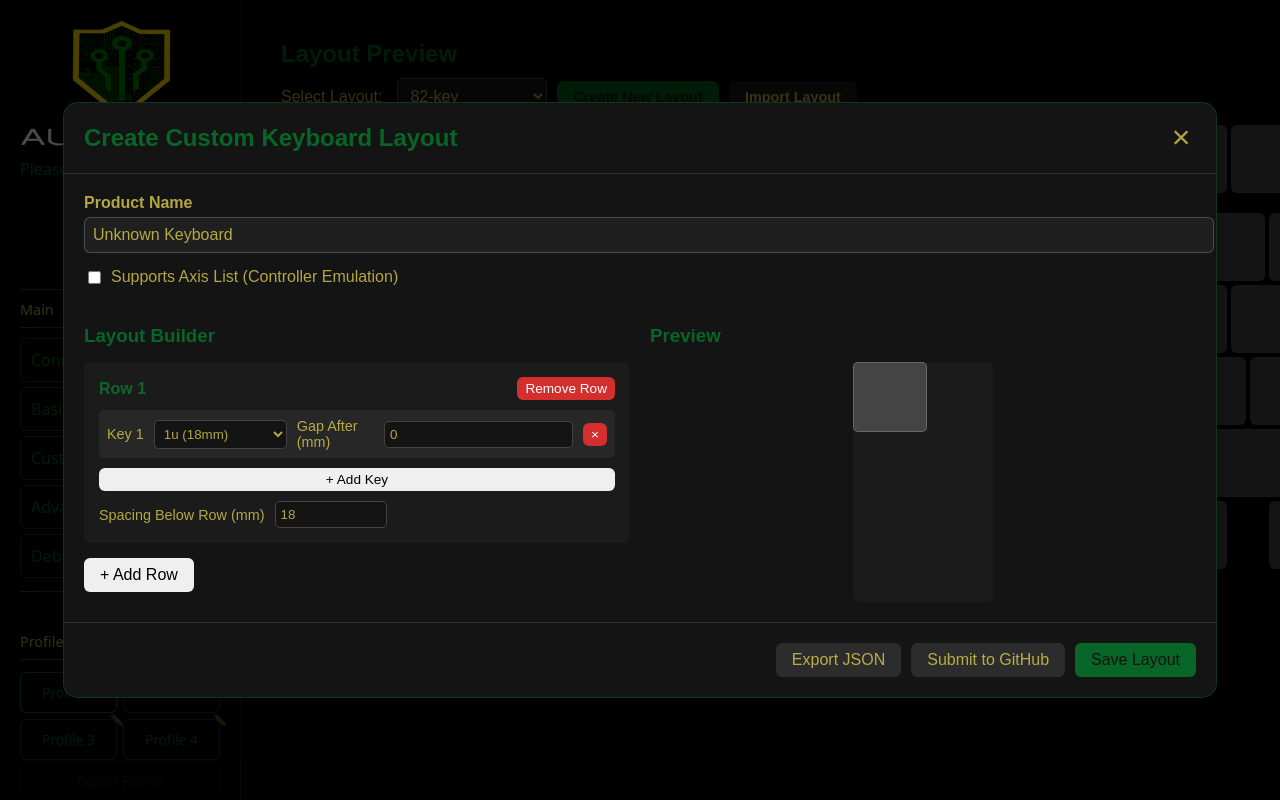
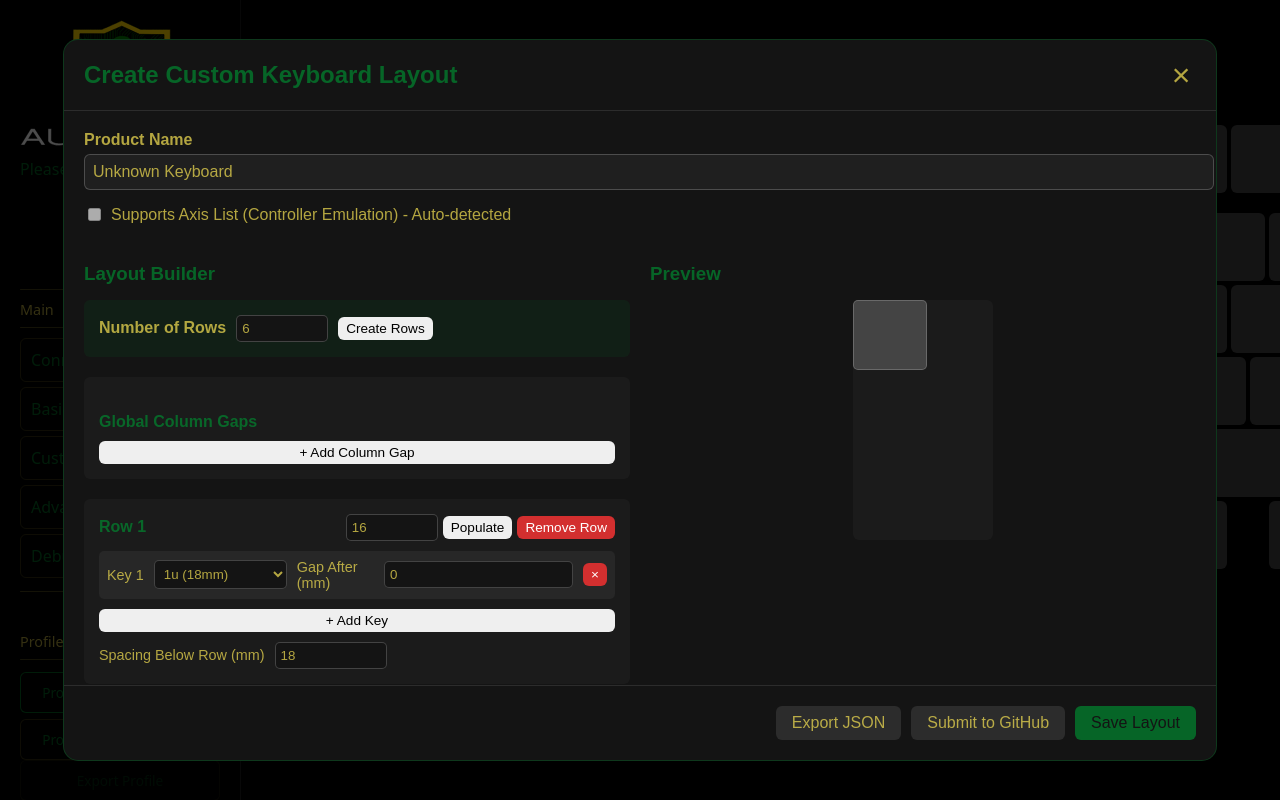
Before and after one commit to BlastHappy82/AureTrix_driver, a Vue app: page /layout-preview in a window 1280 px wide. Both pictures are taken after a click on the button "Create New Layout". Built offline with nearby package versions, Linux system fonts and the light colour scheme; what @sparklinkplayjoy/sdk-keyboard would draw is missing.

Commit message:
Add options for bulk row creation and global column gaps
Introduce bulk row creation, individual key count per row, and global column gap settings to the layout creator, along with UI and preview updates.

```diff
--- a/src/components/LayoutCreatorModal.vue
+++ b/src/components/LayoutCreatorModal.vue
@@ -15,8 +15,8 @@
           </div>
           <div class="form-group checkbox-group">
             <label>
-              <input v-model="hasAxisList" type="checkbox" />
-              <span>Supports Axis List (Controller Emulation)</span>
+              <input v-model="hasAxisList" type="checkbox" disabled />
+              <span>Supports Axis List (Controller Emulation) - Auto-detected</span>
             </label>
           </div>
         </div>
@@ -25,11 +25,37 @@
           <div class="builder-section">
             <h3>Layout Builder</h3>
 
+            <!-- Bulk Row Creation -->
+            <div class="bulk-controls">
+              <div class="bulk-row-creation">
+                <label>Number of Rows</label>
+                <input v-model.number="bulkRowCount" type="number" min="1" max="20" />
+                <button @click="addBulkRows" class="btn-sm">Create Rows</button>
+              </div>
+            </div>
+
+            <!-- Global Column Gaps -->
+            <div class="column-gaps-section">
+              <h4>Global Column Gaps</h4>
+              <div class="gap-controls">
+                <div v-for="(gap, colIdx) in columnGaps" :key="`col-gap-${colIdx}`" class="gap-item">
+                  <label>After Column {{ colIdx + 1 }}</label>
+                  <input v-model.number="columnGaps[colIdx]" type="number" min="0" step="0.5" @input="updatePreview" />
+                  <button @click="removeColumnGap(colIdx)" class="btn-sm btn-danger">×</button>
+                </div>
+                <button @click="addColumnGap" class="btn-sm">+ Add Column Gap</button>
+              </div>
+            </div>
+
             <!-- Rows -->
             <div v-for="(row, rIdx) in rows" :key="`row-${rIdx}`" class="row-builder">
               <div class="row-header">
                 <h4>Row {{ rIdx + 1 }}</h4>
-                <button @click="removeRow(rIdx)" class="btn-sm btn-danger">Remove Row</button>
+                <div class="row-bulk-controls">
+                  <input v-model.number="row.bulkKeyCount" type="number" min="1" placeholder="Key count" style="width: 80px;" />
+                  <button @click="populateRowKeys(rIdx)" class="btn-sm">Populate</button>
+                  <button @click="removeRow(rIdx)" class="btn-sm btn-danger">Remove Row</button>
+                </div>
               </div>
 
               <!-- Keys in this row -->
@@ -98,6 +124,7 @@ interface KeyConfig {
 interface RowConfig {
   keys: KeyConfig[];
   spacingBelow: number;
+  bulkKeyCount?: number;
 }
 
 export default defineComponent({
@@ -114,6 +141,8 @@ export default defineComponent({
     const productName = ref('');
     const hasAxisList = ref(false);
     const rows = ref<RowConfig[]>([]);
+    const bulkRowCount = ref(6);
+    const columnGaps = ref<number[]>([]);
 
     // Keyboard units mapping (units to mm)
     const keyUnits = [
@@ -158,7 +187,8 @@ export default defineComponent({
     const addRow = () => {
       rows.value.push({
         keys: [{ size: 18, gapAfter: 0 }],
-        spacingBelow: 18
+        spacingBelow: 18,
+        bulkKeyCount: 16
       });
       updatePreview();
     };
@@ -175,6 +205,37 @@ export default defineComponent({
 
     const removeKey = (rowIdx: number, keyIdx: number) => {
       rows.value[rowIdx].keys.splice(keyIdx, 1);
+      updatePreview();
+    };
+
+    const addBulkRows = () => {
+      const count = bulkRowCount.value || 1;
+      for (let i = 0; i < count; i++) {
+        rows.value.push({
+          keys: [{ size: 18, gapAfter: 0 }],
+          spacingBelow: 18,
+          bulkKeyCount: 16
+        });
+      }
+      updatePreview();
+    };
+
+    const populateRowKeys = (rowIdx: number) => {
+      const row = rows.value[rowIdx];
+      const count = row.bulkKeyCount || 1;
+      row.keys = [];
+      for (let i = 0; i < count; i++) {
+        row.keys.push({ size: 18, gapAfter: 0 });
+      }
+      updatePreview();
+    };
+
+    const addColumnGap = () => {
+      columnGaps.value.push(0);
+    };
+
+    const removeColumnGap = (colIdx: number) => {
+      columnGaps.value.splice(colIdx, 1);
       updatePreview();
     };
 
@@ -208,8 +269,15 @@ export default defineComponent({
           });
 
           left += width + mmToPx(1);
+
+          // Apply per-key gap
           if (key.gapAfter > 0) {
             left += mmToPx(key.gapAfter);
+          }
+
+          // Apply global column gap
+          if (columnGaps.value[kIdx] && columnGaps.value[kIdx] > 0) {
+            left += mmToPx(columnGaps.value[kIdx]);
           }
         }
 
@@ -220,7 +288,14 @@ export default defineComponent({
       previewKeys.value = generatedRows;
 
       const maxWidth = Math.max(...rows.value.map(row => {
-        return row.keys.reduce((sum, key) => sum + mmToPx(key.size) + mmToPx(1) + mmToPx(key.gapAfter), 0);
+        let totalWidth = 0;
+        row.keys.forEach((key, kIdx) => {
+          totalWidth += mmToPx(key.size) + mmToPx(1) + mmToPx(key.gapAfter);
+          if (columnGaps.value[kIdx] && columnGaps.value[kIdx] > 0) {
+            totalWidth += mmToPx(columnGaps.value[kIdx]);
+          }
+        });
+        return totalWidth;
       }), 100);
 
       previewStyle.value = {
@@ -236,8 +311,12 @@ export default defineComponent({
       const gapsAfterCol = rows.value.map(row => {
         const gaps: Record<number, number> = {};
         row.keys.forEach((key, idx) => {
-          if (key.gapAfter > 0) {
-            gaps[idx] = key.gapAfter;
+          // Merge per-key gaps with global column gaps
+          const perKeyGap = key.gapAfter || 0;
+          const columnGap = columnGaps.value[idx] || 0;
+          const totalGap = perKeyGap + columnGap;
+          if (totalGap > 0) {
+            gaps[idx] = totalGap;
           }
         });
         return gaps;
@@ -269,8 +348,12 @@ export default defineComponent({
       const gapsAfterCol = rows.value.map(row => {
         const gaps: Record<number, number> = {};
         row.keys.forEach((key, idx) => {
-          if (key.gapAfter > 0) {
-            gaps[idx] = key.gapAfter;
+          // Merge per-key gaps with global column gaps
+          const perKeyGap = key.gapAfter || 0;
+          const columnGap = columnGaps.value[idx] || 0;
+          const totalGap = perKeyGap + columnGap;
+          if (totalGap > 0) {
+            gaps[idx] = totalGap;
           }
         });
         return gaps;
@@ -295,8 +378,12 @@ export default defineComponent({
       const gapsAfterCol = rows.value.map(row => {
         const gaps: Record<number, number> = {};
         row.keys.forEach((key, idx) => {
-          if (key.gapAfter > 0) {
-            gaps[idx] = key.gapAfter;
+          // Merge per-key gaps with global column gaps
+          const perKeyGap = key.gapAfter || 0;
+          const columnGap = columnGaps.value[idx] || 0;
+          const totalGap = perKeyGap + columnGap;
+          if (totalGap > 0) {
+            gaps[idx] = totalGap;
           }
         });
         return gaps;
@@ -322,10 +409,16 @@ export default defineComponent({
       hasAxisList,
       rows,
       keyUnits,
+      bulkRowCount,
+      columnGaps,
       addRow,
       removeRow,
       addKey,
       removeKey,
+      addBulkRows,
+      populateRowKeys,
+      addColumnGap,
+      removeColumnGap,
       previewKeys,
       previewStyle,
       updatePreview,
@@ -457,6 +550,71 @@ export default defineComponent({
   }
 }
 
+.bulk-controls {
+  background-color: rgba(v.$accent-color, 0.1);
+  border-radius: v.$border-radius;
+  padding: 15px;
+  margin-bottom: 20px;
+
+  .bulk-row-creation {
+    display: flex;
+    gap: 10px;
+    align-items: center;
+
+    label {
+      color: v.$text-color;
+      font-weight: bold;
+    }
+
+    input {
+      width: 80px;
+      padding: 5px;
+      border-radius: 5px;
+      background-color: v.$background-dark;
+      border: 1px solid rgba(255, 255, 255, 0.2);
+      color: v.$text-color;
+    }
+  }
+}
+
+.column-gaps-section {
+  background-color: rgba(255, 255, 255, 0.03);
+  border-radius: v.$border-radius;
+  padding: 15px;
+  margin-bottom: 20px;
+
+  h4 {
+    color: v.$accent-color;
+    margin-bottom: 10px;
+  }
+
+  .gap-controls {
+    display: flex;
+    flex-direction: column;
+    gap: 10px;
+  }
+
+  .gap-item {
+    display: flex;
+    gap: 10px;
+    align-items: center;
+
+    label {
+      color: v.$text-color;
+      min-width: 120px;
+    }
+
+    input {
+      width: 100px;
+      padding: 5px;
+      border-radius: 5px;
+      background-color: v.$background-dark;
+      border: 1px solid rgba(255, 255, 255, 0.2);
+      color: v.$text-color;
+    }
+  }
+}
+
 .row-builder {
   background-color: rgba(255, 255, 255, 0.03);
   border-radius: v.$border-radius;
@@ -472,6 +630,20 @@ export default defineComponent({
     h4 {
       margin: 0;
       color: v.$accent-color;
+    }
+
+    .row-bulk-controls {
+      display: flex;
+      gap: 5px;
+      align-items: center;
+
+      input {
+        padding: 5px;
+        border-radius: 5px;
+        background-color: v.$background-dark;
+        border: 1px solid rgba(255, 255, 255, 0.2);
+        color: v.$text-color;
+      }
     }
   }
 
```
Also changed, not shown: 1 other file (tests, documents, lock files or other folders).
